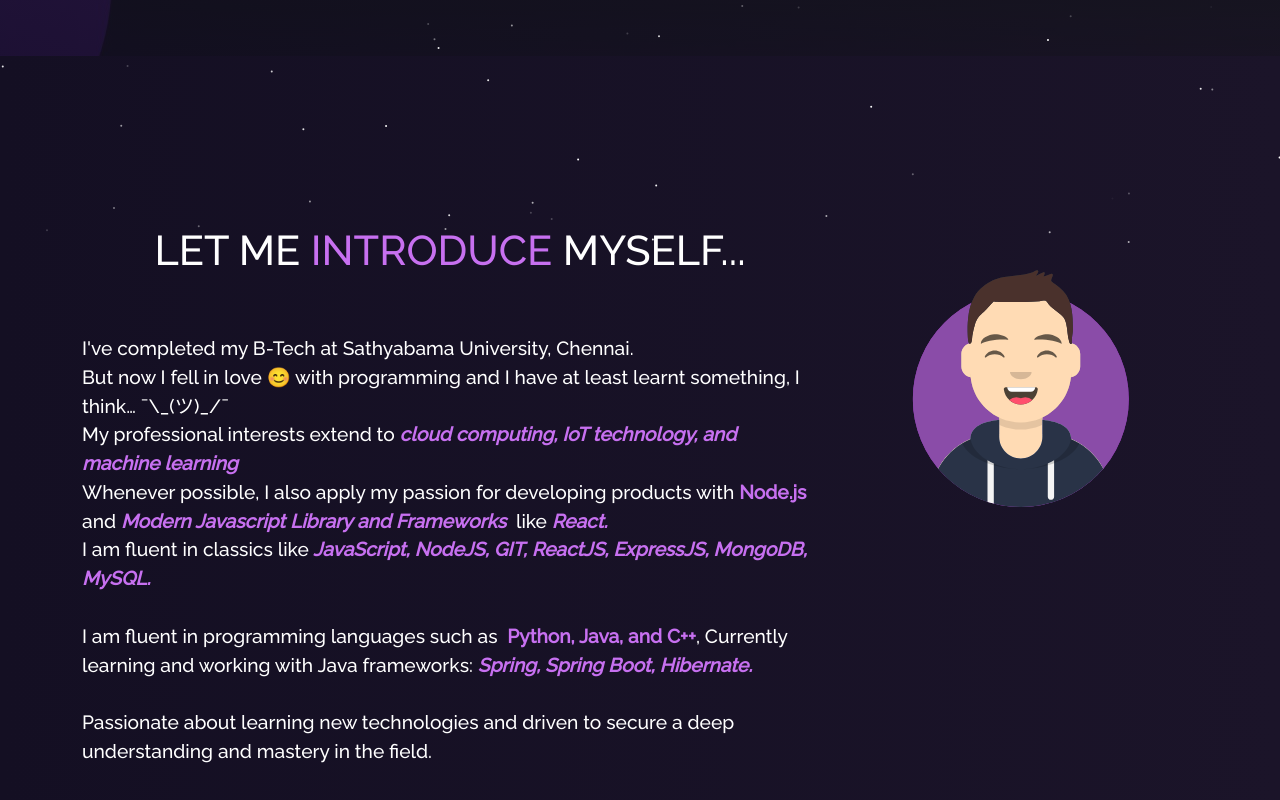
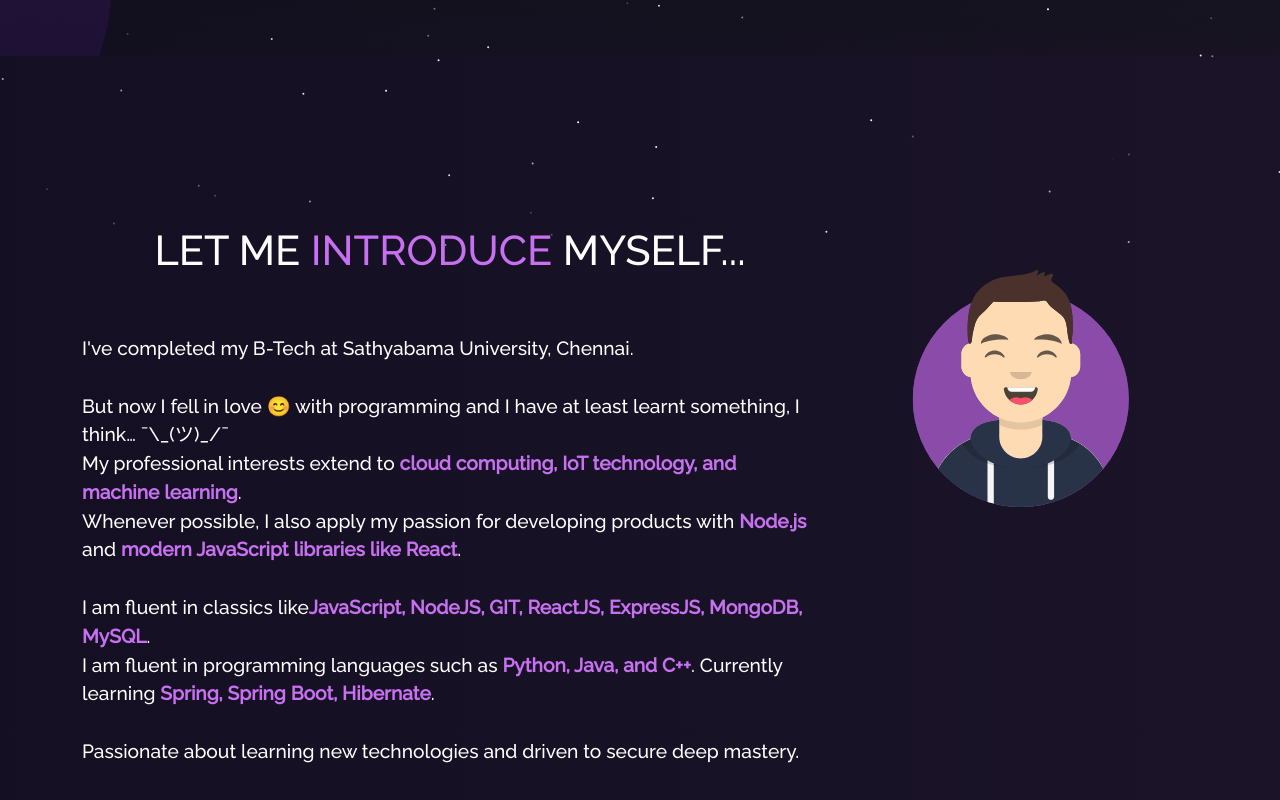
Before and after one commit to chandu-bala/portfolio, a React (Create React App) app: page / in a window 1280 px wide. Shown: the part 540-1340 px from the top of the page. Built offline with nearby package versions, Linux system fonts and the light colour scheme.

Commit message:
home-about-animate

```diff
--- a/src/Components/Home/Home2.js
+++ b/src/Components/Home/Home2.js
@@ -1,7 +1,11 @@
-import React from "react";
+// import React from "react";
 import { Container, Row, Col } from "react-bootstrap";
+import React, { useEffect, useRef, useState } from "react";
+
+
 import myImg from "../../Assets/avatar.svg";
 import Tilt from "react-parallax-tilt";
+import "../../styles.css";
 import {
   AiFillGithub,
   AiOutlineTwitter,
@@ -16,56 +20,92 @@ import Fav from "./Fav";
 
 
 function Home2() {
+  const [animate, setAnimate] = useState(false);
+  const sectionRef = useRef(null);
+  const hasAnimatedRef = useRef(false);
+
+
+  // const [animate, setAnimate] = useState(false);
+  useEffect(() => {
+  const observer = new IntersectionObserver(
+    ([entry]) => {
+      if (entry.isIntersecting) {
+        setAnimate(true);
+      } else {
+        setAnimate(false); // 👈 THIS IS REQUIRED FOR REPLAY
+      }
+    },
+    {
+      threshold: 0.15, // mobile-friendly
+    }
+  );
+
+  if (sectionRef.current) {
+    observer.observe(sectionRef.current);
+  }
+
+  return () => observer.disconnect();
+}, []);
+
+
+
   return (
-    <Container fluid className="home-about-section" id="about">
+    <Container
+      ref={sectionRef}
+      fluid
+      className={`home-about-section ${animate ? "about-animate" : ""}`}
+      id="about"
+    >
+
+
       <Container>
         <Row>
           <Col md={8} className="home-about-description">
-            <h1 style={{ fontSize: "2.6em" }}>
+            <h1 style={{ fontSize: "2.6em" }} className="about-title-animate">
               LET ME <span className="purple"> INTRODUCE </span> MYSELF...
             </h1>
-            <p className="home-about-body">
-              I've completed my B-Tech at Sathyabama University, Chennai.
-              <br />
-              But now I fell in love 😊 with programming and I have at least learnt
-              something, I think… ¯\_(ツ)_/¯
-              <br />
-              My professional interests extend to
-              <i>
-                <b className="purple"> cloud computing, IoT technology, and machine learning </b>
-              </i>
-              <br />
-              Whenever possible, I also apply my passion for developing products
-              with <b className="purple">Node.js</b> and
-              <i>
-                <b className="purple">
-                  {" "}
-                  Modern Javascript Library and Frameworks
-                </b>
-              </i>
-              &nbsp; like
-              <i>
-                <b className="purple"> React.</b>
-              </i>
-              <br />I am fluent in classics like
-              <i>
-                <b className="purple"> JavaScript, NodeJS, GIT, ReactJS, ExpressJS, MongoDB, MySQL.</b>
-              </i>
-              <br />
-              <br />
-              I am fluent in programming languages such as &nbsp;
-              <b className="purple">Python, Java, and C++</b>, {" "} Currently learning and working with Java frameworks:
-              <i>
-                <b className="purple"> Spring, Spring Boot, Hibernate.</b>
-                </i>
-              <br />
-              <br />
+              <p className="home-about-body about-text-animate">
+                <span>I've completed my B-Tech at Sathyabama University, Chennai.</span><br />
 
-              Passionate about learning new technologies and driven to secure a deep understanding and mastery in the field.
-            </p>
+                <span>
+                  But now I fell in love 😊 with programming and I have at least learnt
+                  something, I think… ¯\_(ツ)_/¯
+                </span>
+
+                <span>
+                  My professional interests extend to
+                  <b className="purple"> cloud computing, IoT technology, and machine learning</b>.
+                </span>
+
+                <span>
+                  Whenever possible, I also apply my passion for developing products with
+                  <b className="purple"> Node.js</b> and
+                  <b className="purple"> modern JavaScript libraries like React</b>.
+                </span><br />
+
+                <span>
+                  I am fluent in classics like
+                  <b className="purple">
+                    JavaScript, NodeJS, GIT, ReactJS, ExpressJS, MongoDB, MySQL
+                  </b>.
+                </span>
+
+                <span>
+                  I am fluent in programming languages such as
+                  <b className="purple"> Python, Java, and C++</b>. Currently learning
+                  <b className="purple"> Spring, Spring Boot, Hibernate</b>.
+                </span><br />
+
+                <span>
+                  Passionate about learning new technologies and driven to secure deep mastery.
+                </span>
+              </p>
+
+
 
           </Col>
-          <Col md={4} className="myAvtar">
+          <Col md={4} className="myAvtar about-image-animate">
+
             <Tilt>
               <img src={myImg} className="img-fluid" alt="avatar" />
             </Tilt>
--- a/src/styles.css
+++ b/src/styles.css
@@ -708,6 +708,72 @@ html {
 	color: #700c86 !important;
 }
 
+
+
+.about-animate .about-title-animate {
+  opacity: 0;
+  animation: titleUpScale 1s ease-out forwards;
+}
+.about-animate .about-text-animate span {
+  display: block;
+  opacity: 0;
+  animation: textLineSlide 0.8s ease-out forwards;
+}
+.about-animate .about-image-animate {
+  opacity: 0;
+  animation: imageFromRight 1.2s ease-out forwards;
+  animation-delay: 0.6s;
+}
+
+
+@keyframes titleUpScale {
+  from {
+    opacity: 0;
+    transform: translateY(50px) scale(0.85);
+  }
+  to {
+    opacity: 1;
+    transform: translateY(0) scale(1);
+  }
+}
+
+
+/* Staggered animation (reliable) */
+.about-animate .about-text-animate span:nth-of-type(1) { animation-delay: 0.3s; }
+.about-animate .about-text-animate span:nth-of-type(2) { animation-delay: 0.5s; }
+.about-animate .about-text-animate span:nth-of-type(3) { animation-delay: 0.7s; }
+.about-animate .about-text-animate span:nth-of-type(4) { animation-delay: 0.9s; }
+.about-animate .about-text-animate span:nth-of-type(5) { animation-delay: 1.1s; }
+.about-animate .about-text-animate span:nth-of-type(6) { animation-delay: 1.3s; }
+.about-animate .about-text-animate span:nth-of-type(7) { animation-delay: 1.5s; }
+
+
+
+@keyframes textLineSlide {
+  from {
+    opacity: 0;
+    transform: translateX(-40px);
+  }
+  to {
+    opacity: 1;
+    transform: translateX(0);
+  }
+}
+
+
+
+@keyframes imageFromRight {
+  from {
+    opacity: 0;
+    transform: translateX(80px);
+  }
+  to {
+    opacity: 1;
+    transform: translateX(0);
+  }
+}
+
+
 /* --------- */
 /* Footer */
 /* --------- */
```
